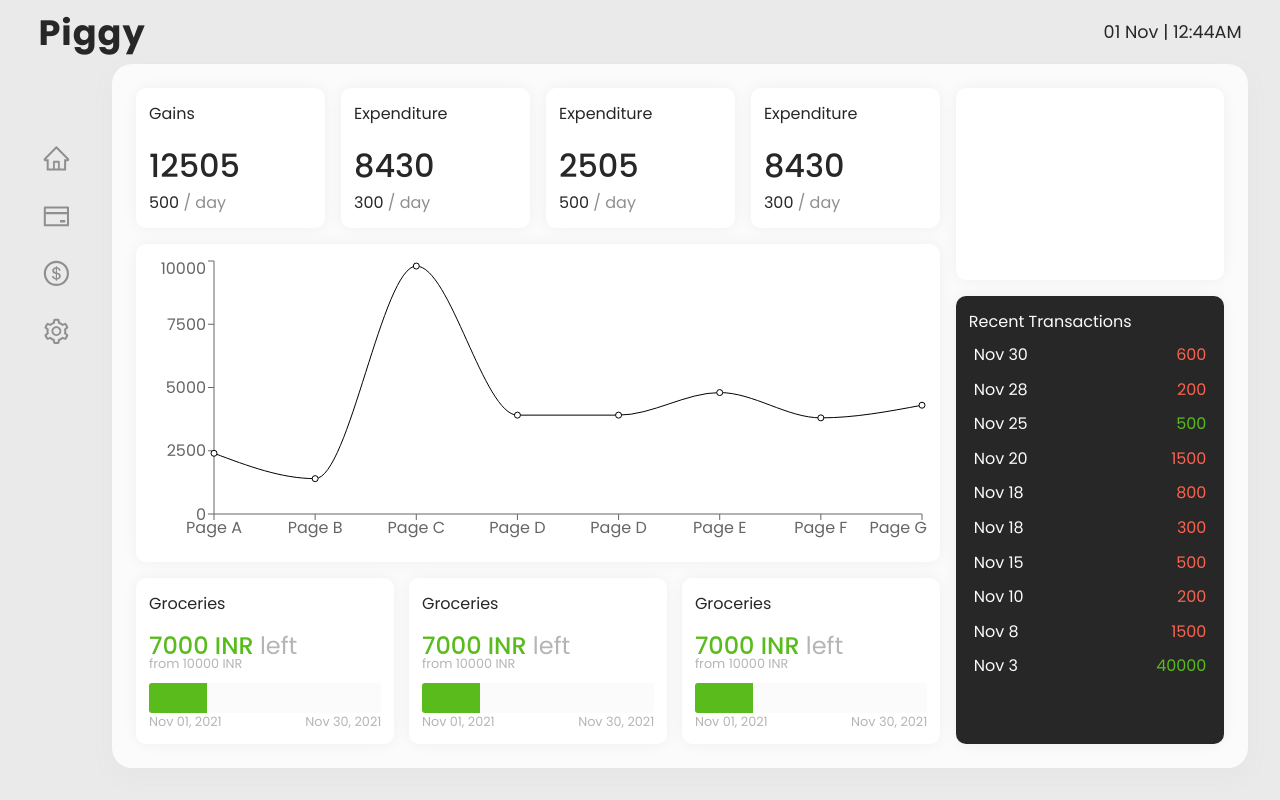
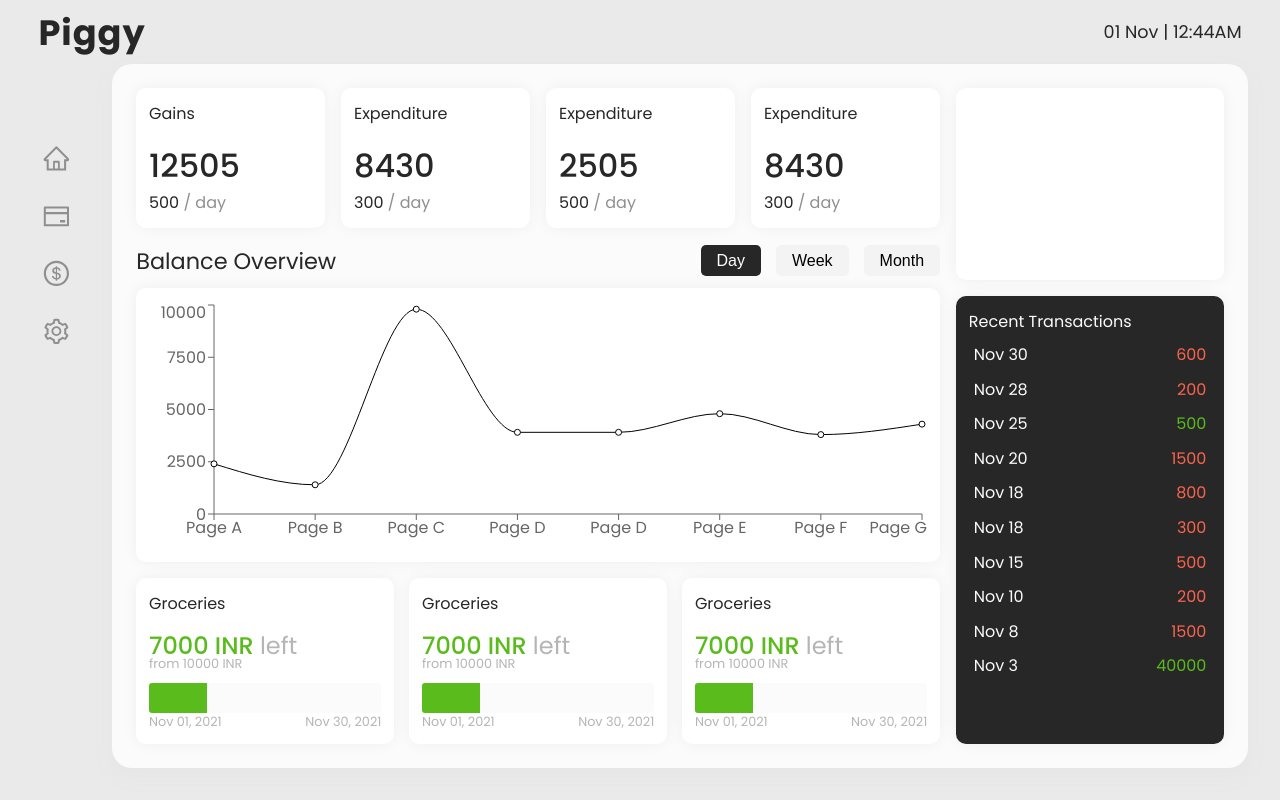
Before and after one commit to harshpandey002/piggy, a Next.js app: page /dashboard in a window 1280 px wide. Built offline with nearby package versions, Linux system fonts and the light colour scheme.

Commit message:
Graph Complete

```diff
--- a/components/Graph.js
+++ b/components/Graph.js
@@ -48,6 +48,17 @@ const data = [
 export default function Graph() {
   return (
     <div className={styles.container}>
+      <div className={styles.header}>
+        <div className={styles.name}>
+          <h3>Balance Overview</h3>
+        </div>
+        <div className={styles.filters}>
+          <button>Day</button>
+          <button>Week</button>
+          <button>Month</button>
+        </div>
+      </div>
+
       <div className={` box ${styles.content}`}>
         <ResponsiveContainer>
           <LineChart data={data}>
@@ -62,3 +73,16 @@ export default function Graph() {
     </div>
   );
 }
+
+// <div className={styles.filter}>
+//    <label htmlFor="day">Day</label>
+//    <input type="radio" id="day" name="timeFrame" />
+// </div>
+// <div className={styles.filter}>
+//  <label htmlFor="week">Week</label>
+//  <input type="radio" id="week" name="timeFrame" />
+// </div>
+// <div className={styles.filter}>
+//  <label htmlFor="month">Month</label>
+//  <input type="radio" id="month" name="timeFrame" />
+// </div>
--- a/styles/Graph.module.css
+++ b/styles/Graph.module.css
@@ -1,8 +1,83 @@
 .container {
   height: 100%;
+  display: flex;
+  flex-direction: column;
+  justify-content: space-between;
+  gap: 10px;
+}
+
+.header {
+  display: flex;
+  align-items: center;
+  justify-content: space-between;
+}
+
+.name h3 {
+  font-weight: 400;
+  font-size: 1.4rem;
+}
+
+.filters {
+  display: flex;
+  gap: 15px;
+}
+
+.filters button {
+  border: none;
+  outline: none;
+  padding: 0.4rem 1rem;
+  color: var(--black-1);
+  background-color: var(--white-3);
+  font-size: 1rem;
+  border-radius: 5px;
+  cursor: pointer;
+}
+
+.filters button:first-child {
+  color: var(--white-1);
+  background-color: var(--black-2);
 }
 
 .content {
   width: 100%;
   height: 100%;
+  min-height: 250px;
 }
+
+/*
+.filters input {
+  display: none;
+}
+
+.filters label {
+  padding: 0.4rem 1rem;
+  color: var(--black-1);
+  background-color: var(--white-3);
+  font-size: 1rem;
+  border-radius: 5px;
+  cursor: pointer;
+}
+
+.checked {
+  background-color: var(--black-2);
+  color: var(--white-1);
+} */
+
+@media only screen and (max-width: 660px) {
+  .name h3 {
+    font-size: 1rem;
+  }
+
+  .filters {
+    gap: 10px;
+  }
+
+  .filters button {
+    padding: 0.4rem 0.8rem;
+    width: max-content;
+  }
+
+  /* .content {
+    height: 250px;
+  } */
+}
--- a/styles/globals.css
+++ b/styles/globals.css
@@ -29,6 +29,19 @@ body {
   color: var(--black-2);
 }
 
+body {
+  overflow: overlay;
+}
+
+::-webkit-scrollbar {
+  width: 5px;
+}
+
+::-webkit-scrollbar-thumb {
+  border-radius: 3px;
+  background-color: var(--white-5);
+}
+
 a {
   color: inherit;
   text-decoration: none;
```
